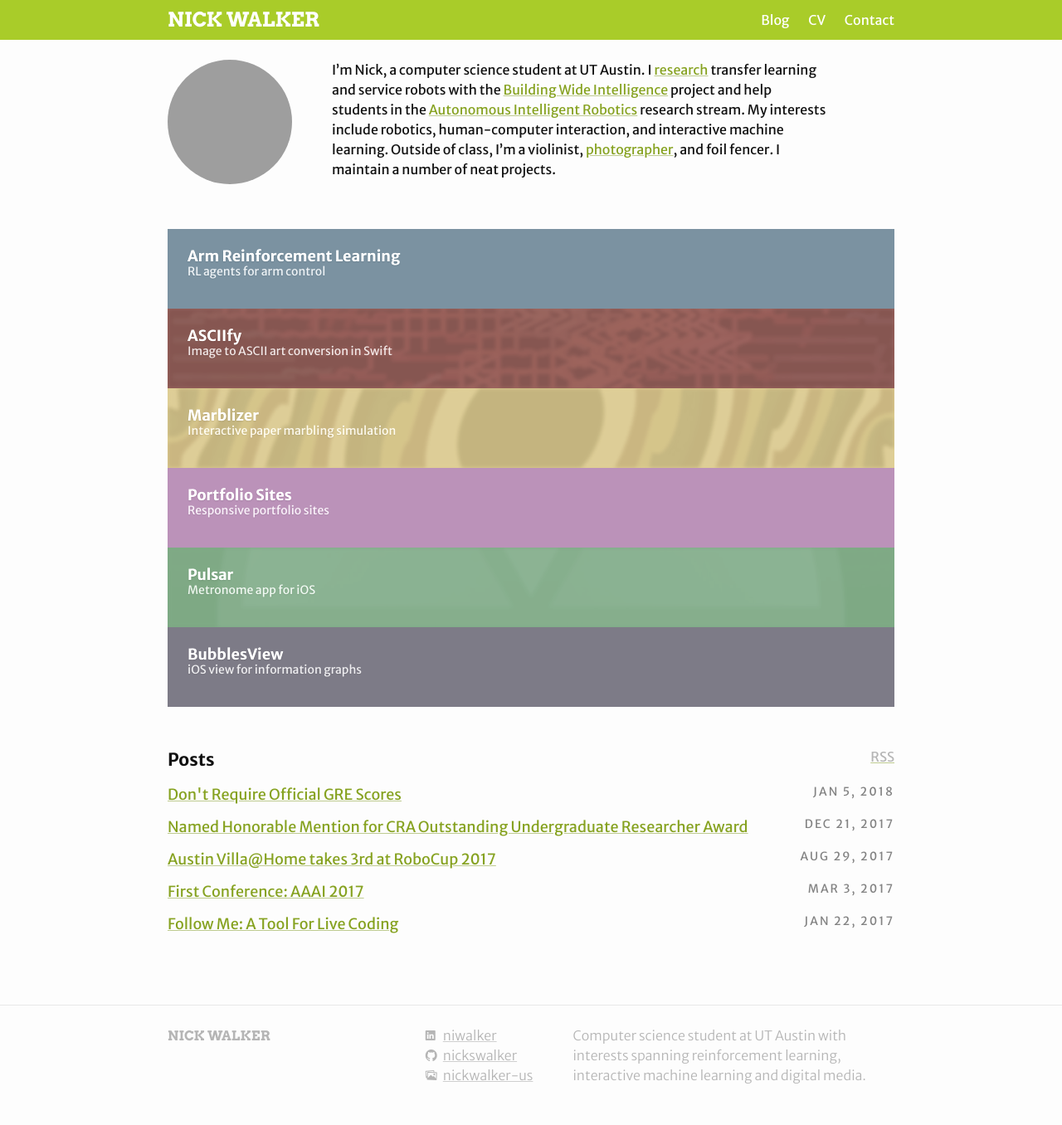
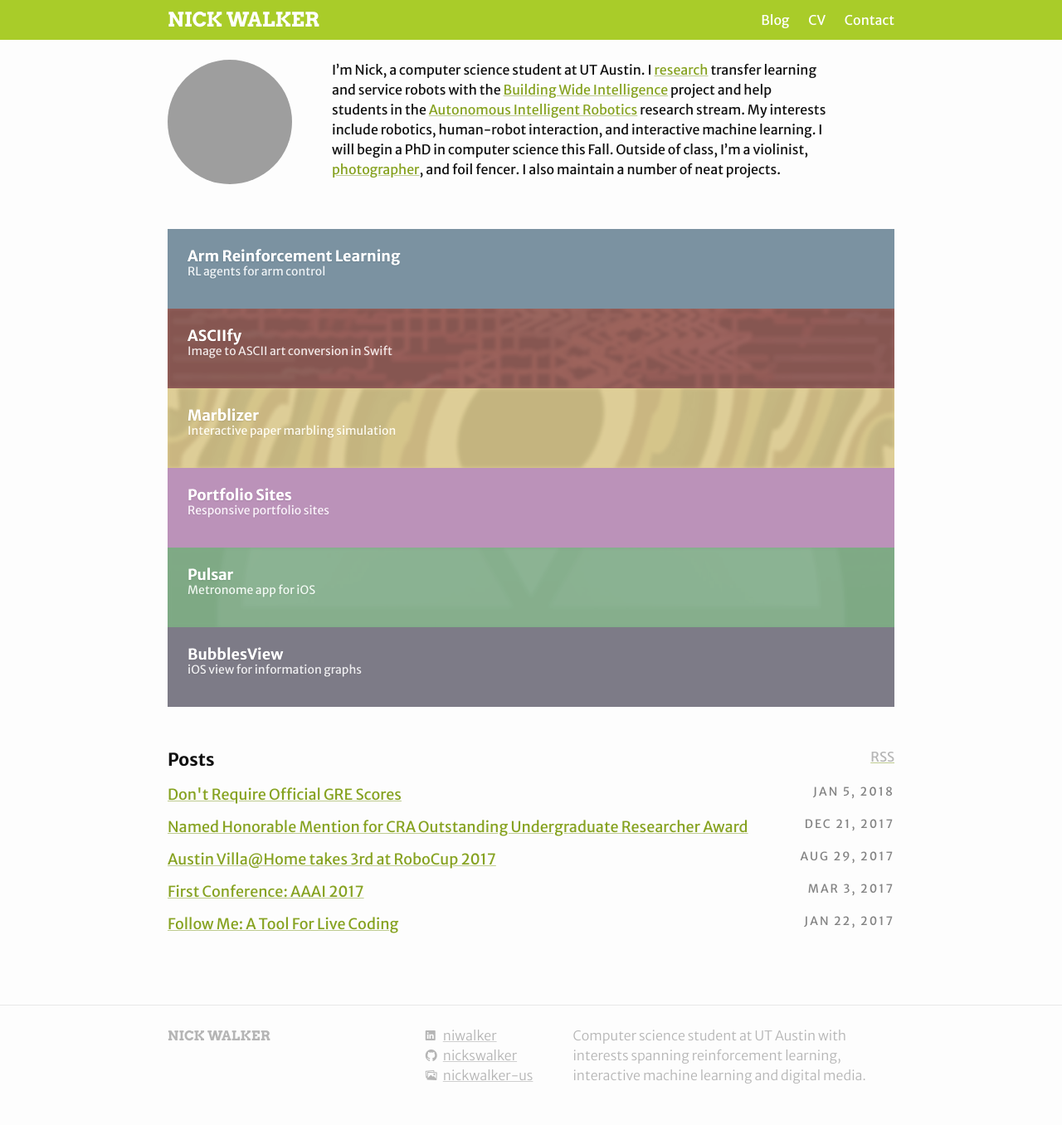
Before and after one commit to nickswalker/nickwalker.us, a Jekyll site: the page built from pages/index.md, in a window 1280 px wide. Shown: the whole page at 83% size. Built offline with Jekyll 4.4.1, drawn with Linux system fonts in a browser that asks for light colours; grey boxes are pictures that could not be loaded.

Commit message:
Add note about future plans

```diff
--- a/pages/index.md
+++ b/pages/index.md
@@ -1,5 +1,5 @@
 ---
 layout: home
-bio: I'm Nick, a computer science student at UT Austin. I [research](https://orcid.org/0000-0001-7711-0003) transfer learning and service robots with the [Building Wide Intelligence](http://www.cs.utexas.edu/~larg/bwi_web/) project and help students in the [Autonomous Intelligent Robotics](http://justinhart.net/teaching/2017_fall_cs378/) research stream. My interests include robotics, human-computer interaction, and interactive machine learning. Outside of class, I'm a violinist, [photographer](https://flickr.com/photos/nickwalker-us), and foil fencer. I maintain a number of neat projects.
+bio: I'm Nick, a computer science student at UT Austin. I [research](https://orcid.org/0000-0001-7711-0003) transfer learning and service robots with the [Building Wide Intelligence](http://www.cs.utexas.edu/~larg/bwi_web/) project and help students in the [Autonomous Intelligent Robotics](http://justinhart.net/teaching/2017_fall_cs378/) research stream. My interests include robotics, human-robot interaction, and interactive machine learning. I will begin a PhD in computer science this Fall. Outside of class, I'm a violinist, [photographer](https://flickr.com/photos/nickwalker-us), and foil fencer. I also maintain a number of neat projects.
 permalink: index.html
 ---
```
